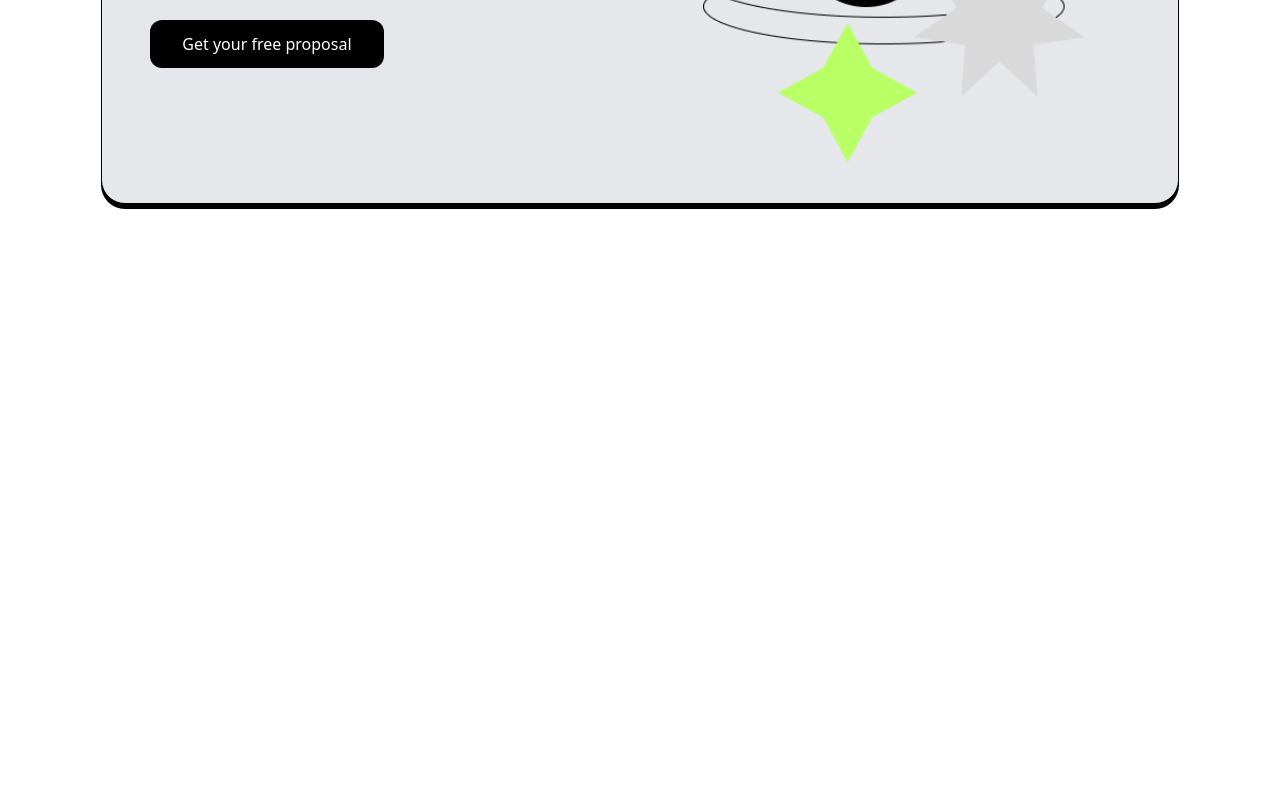
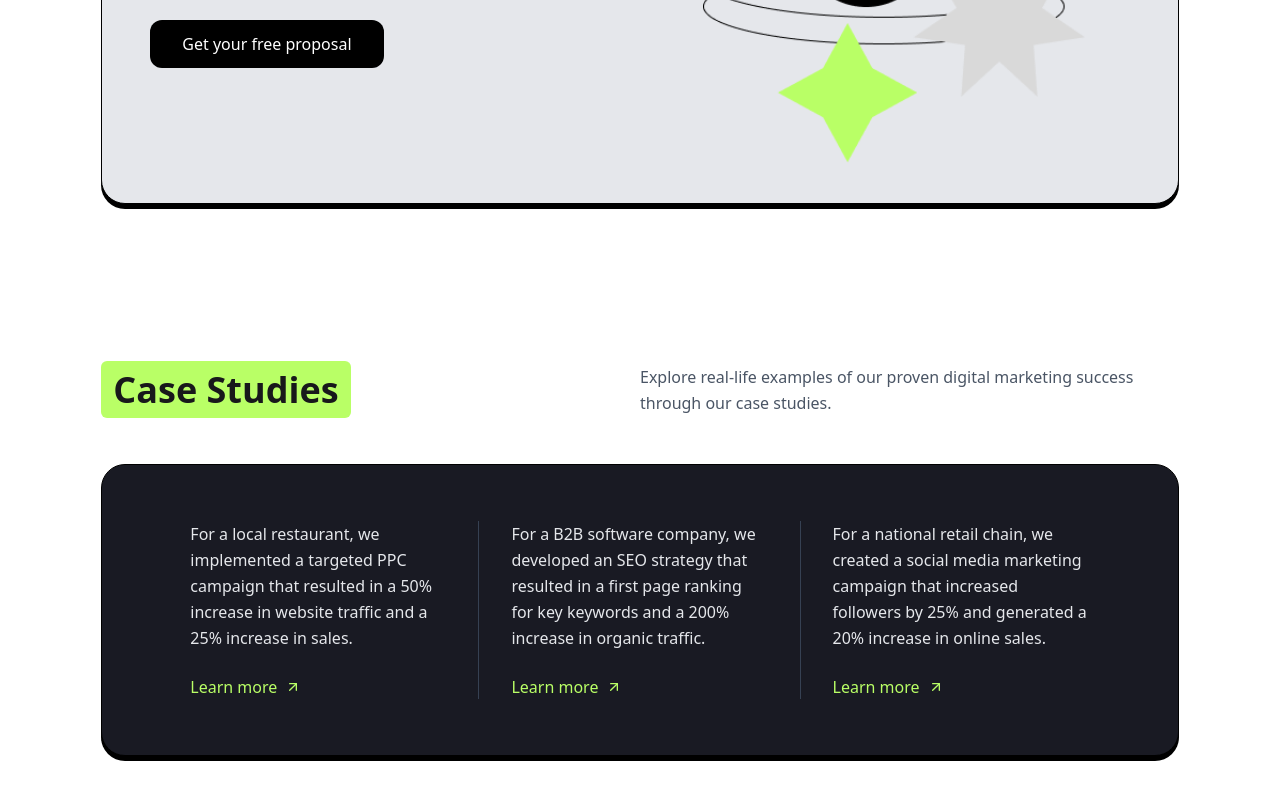
Before and after one commit to Shahariya-17/Positivius-website, a React (Vite) app: page / in a window 1280 px wide. Shown: the part 2816-3616 px from the top of the page. Before the commit the page ends 3100 px from the top, so only its background shows below. Built offline with nearby package versions, Linux system fonts and the light colour scheme.

Commit message:
added studies section

```diff
--- /dev/null
+++ b/src/Pages/Home/CaseStudies/CaseStudies.jsx
@@ -0,0 +1,49 @@
+import React from "react";
+import { ArrowUpRight } from "lucide-react";
+
+const caseStudies = [
+  {
+    text: "For a local restaurant, we implemented a targeted PPC campaign that resulted in a 50% increase in website traffic and a 25% increase in sales.",
+  },
+  {
+    text: "For a B2B software company, we developed an SEO strategy that resulted in a first page ranking for key keywords and a 200% increase in organic traffic.",
+  },
+  {
+    text: "For a national retail chain, we created a social media marketing campaign that increased followers by 25% and generated a 20% increase in online sales.",
+  },
+];
+
+const CaseStudies = () => {
+  return (
+    <section className="px-6 md:px-12 py-20 bg-white font-sans">
+      {/* Header */}
+      <div className="flex flex-col md:flex-row md:items-center md:justify-between mb-12">
+        <h2 className="text-3xl md:text-4xl font-bold">
+          <span className="bg-[#B9FF66] px-3 py-1 rounded-md">Case Studies</span>
+        </h2>
+        <p className="text-gray-600 mt-4 md:mt-0 md:w-1/2 leading-relaxed">
+          Explore real-life examples of our proven digital marketing success
+          through our case studies.
+        </p>
+      </div>
+
+      {/* Case Studies Container */}
+      <div className="bg-[#191A23] text-white rounded-3xl shadow-[0_5px_0_#000] border border-black p-10 md:p-14 flex flex-col md:flex-row divide-y md:divide-y-0 md:divide-x divide-gray-700">
+        {caseStudies.map((study, index) => (
+          <div
+            key={index}
+            className="md:w-1/3 px-0 md:px-8 py-8 md:py-0 flex flex-col justify-between text-center md:text-left"
+          >
+            <p className="text-gray-200 leading-relaxed mb-6">{study.text}</p>
+            <button className="flex items-center gap-2 text-[#B9FF66] font-medium mx-auto md:mx-0 group">
+              <span>Learn more</span>
+              <ArrowUpRight className="w-4 h-4 group-hover:translate-x-1 group-hover:-translate-y-1 transition-transform duration-200" />
+            </button>
+          </div>
+        ))}
+      </div>
+    </section>
+  );
+};
+
+export default CaseStudies;
--- a/src/Pages/Home/Home/Home.jsx
+++ b/src/Pages/Home/Home/Home.jsx
@@ -2,6 +2,7 @@ import React from 'react';
 import Banner from '../Banner/Banner';
 import Company from '../Company/Company';
 import Service from '../Services/Service';
+import CaseStudies from '../CaseStudies/CaseStudies';
 
 const Home = () => {
     return (
@@ -9,6 +10,7 @@ const Home = () => {
            <Banner></Banner>
            <Company></Company>
            <Service></Service>
+           <CaseStudies></CaseStudies>
         </div>
     );
 };
```
